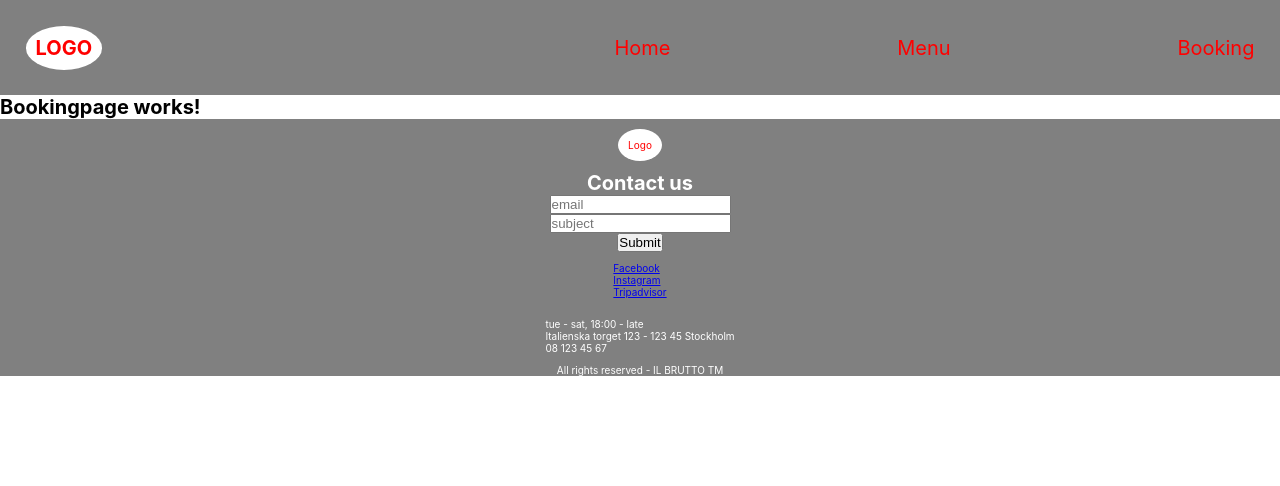
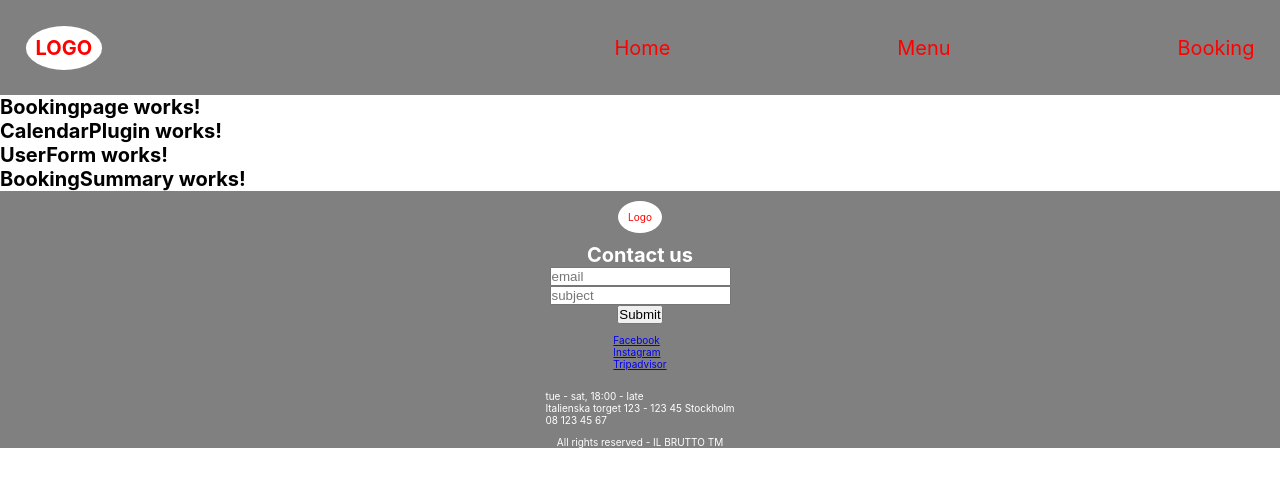
Before and after one commit to FilipAlmstedt/Il-Brutto-Front-End, a React (Create React App) app: page /booking in a window 1280 px wide. Shown: the top 486 px of the page. Built offline with nearby package versions, Linux system fonts and the light colour scheme.

Commit message:
added bookingComponents, no functionality

```diff
--- a/package.json
+++ b/package.json
@@ -9,6 +9,7 @@
     "@types/jest": "^26.0.24",
     "@types/node": "^12.20.20",
     "@types/react": "^17.0.19",
+    "@types/react-calendar": "^3.4.3",
     "@types/react-dom": "^17.0.9",
     "@types/react-router-dom": "^5.1.8",
     "node-sass": "^6.0.1",
--- /dev/null
+++ b/src/Components/BookingComponents/BookingSummary.tsx
@@ -0,0 +1,7 @@
+export const BookingSummary = () => {
+    return (
+        <>
+            <h1>BookingSummary works!</h1>
+        </>
+    )
+}
--- /dev/null
+++ b/src/Components/BookingComponents/CalendarPlugin.tsx
@@ -0,0 +1,7 @@
+export function CalendarPlugin() {
+  return (
+    <>
+      <h1>CalendarPlugin works!</h1>
+    </>
+  );
+};
--- /dev/null
+++ b/src/Components/BookingComponents/UserForm.tsx
@@ -0,0 +1,7 @@
+export const UserForm = () => {
+    return (
+        <>
+            <h1>UserForm works!</h1>
+        </>
+    )
+}
--- a/src/Components/BookingPage.tsx
+++ b/src/Components/BookingPage.tsx
@@ -1,7 +1,14 @@
+import { CalendarPlugin } from "./BookingComponents/CalendarPlugin";
+import { BookingSummary } from "./BookingComponents/BookingSummary";
+import { UserForm } from "./BookingComponents/UserForm";
+
 export const BookingPage = () => {
-    return (
-        <>
-            <h1>Bookingpage works!</h1>
-        </>
-    )
-}
+  return (
+    <>
+      <h1>Bookingpage works!</h1>
+      <CalendarPlugin></CalendarPlugin>
+      <UserForm></UserForm>
+      <BookingSummary></BookingSummary>
+    </>
+  );
+};
```
Also changed, not shown: 1 other file (tests, documents, lock files or other folders).
